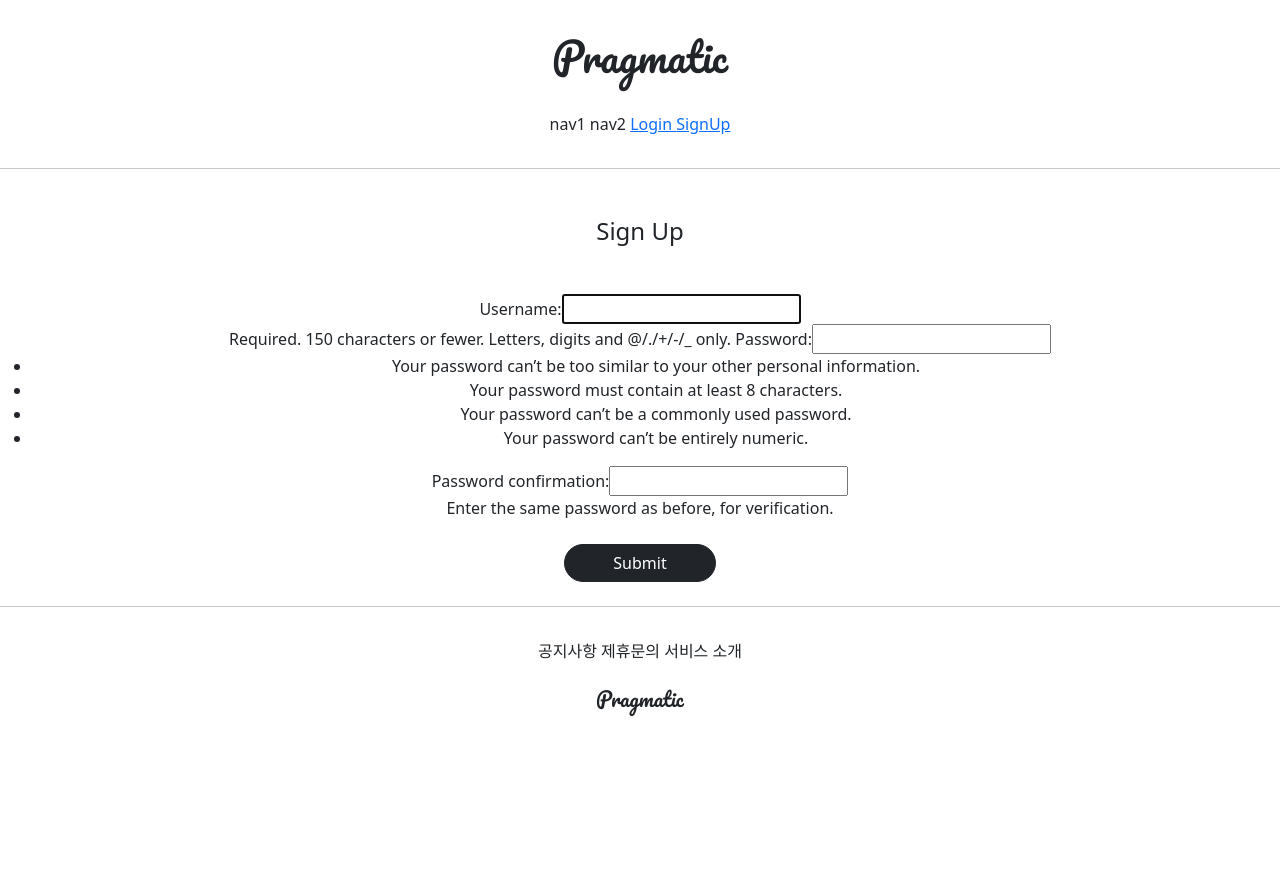
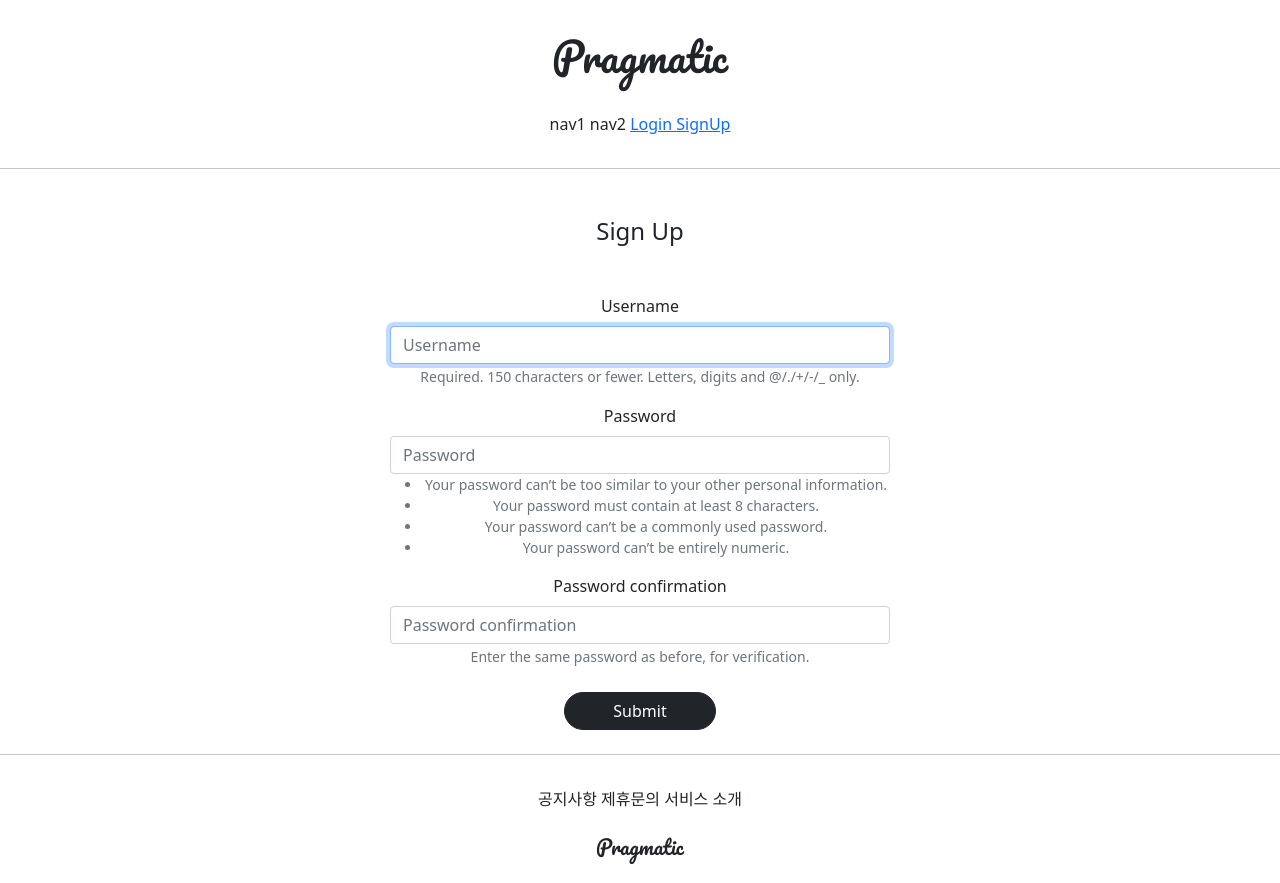
Before and after one commit to hanbitgoun/djangoproject_01, a Django app: page /accounts/create/ in a window 1280 px wide. Before the commit the page ends 716 px from the top, so only its background shows below. Run offline with Django 3.2, Linux system fonts and the light colour scheme; parts of the project's set-up code (start-up, migrations or seed data) failed here and were passed over; some libraries are stand-ins or nearby versions.

Commit message:
20210714_w commit_4

```diff
--- a/accountapp/templates/accountapp/create.html
+++ b/accountapp/templates/accountapp/create.html
@@ -1,15 +1,16 @@
 {% extends 'base.html' %}
+{% load bootstrap4 %}
 
 {% block content %}
 
-    <div class="text-center">
+    <div class="text-center mw-500 m-auto">
         <div class="m-5"> {# margin : 5 #}
             <h4>Sign Up</h4>
         </div>
         <div>
             <form action="{% url 'accountapp:create' %}" method="post">
                 {% csrf_token %}
-                {{ form }}
+                {% bootstrap_form form %}
                 <div class="m-4">
                     <input type="submit" class="btn btn-dark rounded-pill px-5"> {# px-5 #}
                 </div>
--- a/accountapp/templates/accountapp/login.html
+++ b/accountapp/templates/accountapp/login.html
@@ -1,15 +1,16 @@
 {% extends 'base.html' %}
+{% load bootstrap4 %}
 
 {% block content %}
 
-    <div class="text-center">
+    <div class="text-center mw-500 m-auto">
         <div class="m-5"> {# margin : 5 #}
             <h4>Login</h4>
         </div>
         <div>
             <form action="{% url 'accountapp:login' %}" method="post">
                 {% csrf_token %}
-                {{ form }}
+                {% bootstrap_form form %}
                 <div class="m-4">
                     <input type="submit" class="btn btn-dark rounded-pill px-5"> {# px-5 #}
                 </div>
--- a/djangoProject_2/settings.py
+++ b/djangoProject_2/settings.py
@@ -53,7 +53,8 @@ INSTALLED_APPS = [
     'django.contrib.sessions',
     'django.contrib.messages',
     'django.contrib.staticfiles',
-    'accountapp'
+    'bootstrap4',
+    'accountapp',
 ]
 
 MIDDLEWARE = [
--- a/static/base.css
+++ b/static/base.css
@@ -15,3 +15,8 @@
 .pragmatic_footer_button {
     margin-top: 2rem
 }
+
+.mw-500 {
+    max-width: 500px;
+    margin: 1rem 1.5rem;
+}
```
